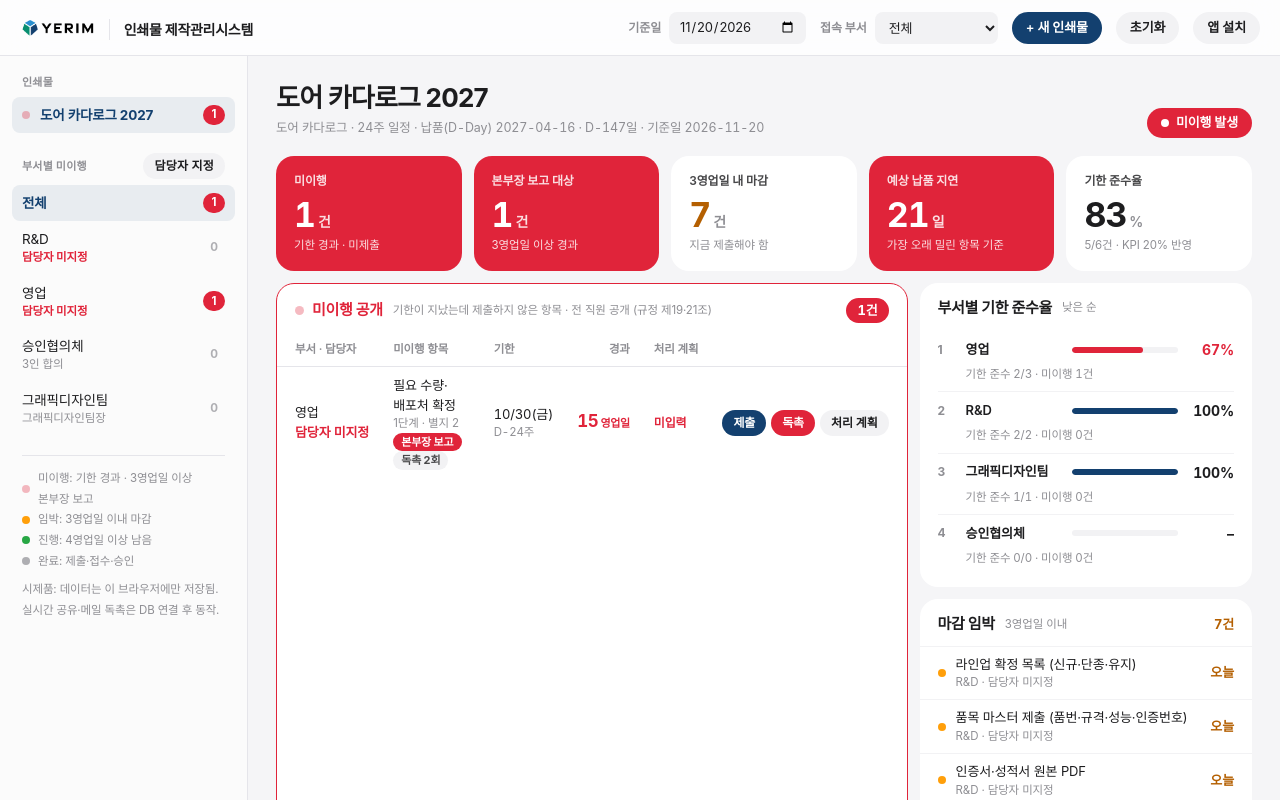
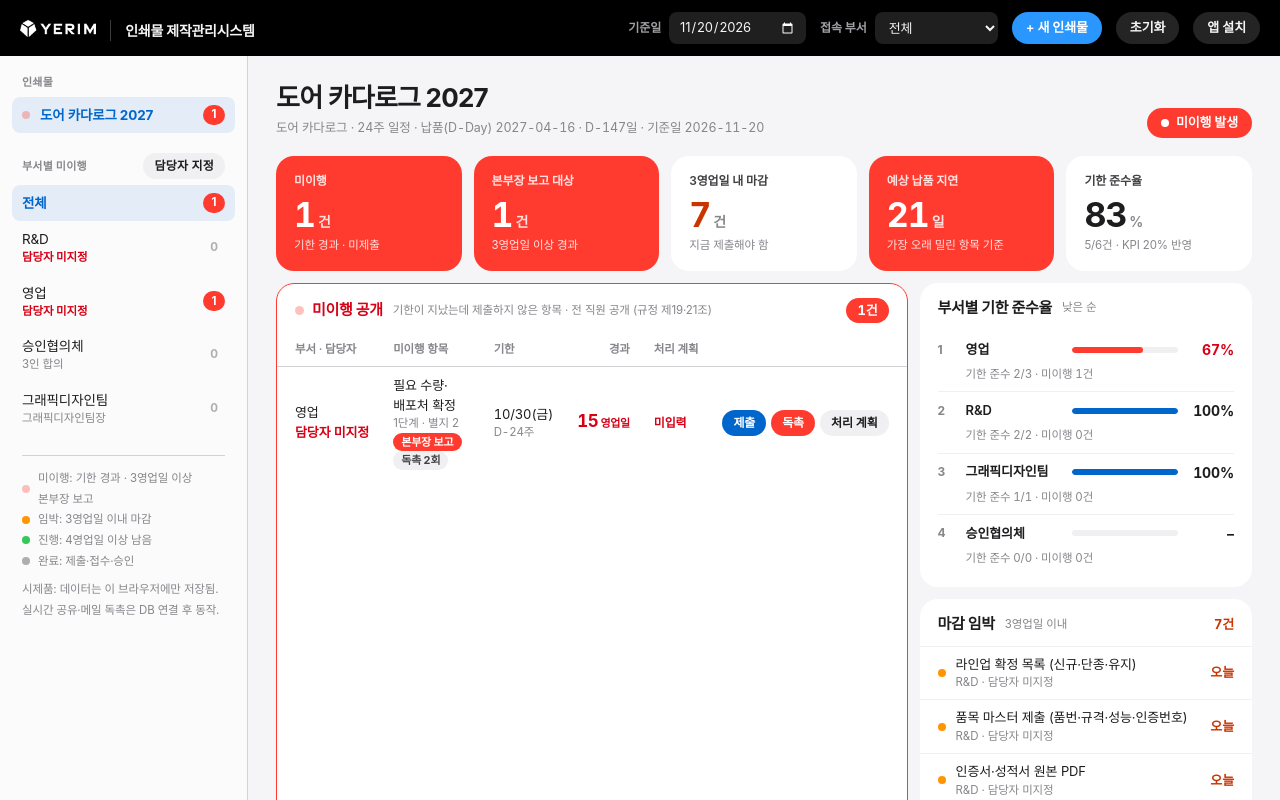
Before and after one commit to yerimkimisa-alt/print-status, a plain HTML site: page index.html in a window 1280 px wide. Drawn offline with Linux system fonts and the light colour scheme; a web font is replaced by a local one.

Commit message:
상단 바를 검정으로, 색을 Apple 웹·시스템 팔레트로 변경
- 강조색 Action Blue(#0066cc), 상태색 Apple 시스템 빨강·주황·초록
- 작은 빨간 글씨는 진한 빨강(#d70015)으로 대비 확보
- 검정 바용 흰색 로고 추가

Co-Authored-By: Claude Opus 5.5 <noreply@anthropic.com>

```diff
--- a/index.html
+++ b/index.html
@@ -11,14 +11,15 @@
 <link rel="stylesheet" href="https://cdn.jsdelivr.net/gh/orioncactus/pretendard@v1.3.9/dist/web/variable/pretendardvariable-dynamic-subset.min.css">
 <style>
 /* Apple 디자인 규칙(단일 강조색·그림자 없음·hairline·pill/8/18 모서리)을 업무 프로그램 밀도로 적용.
-   강조색은 예림 네이비 하나. 빨강·노랑은 미이행·임박을 알리는 상태색. 글꼴 Pretendard. */
+   글꼴 Pretendard. 상단 바는 Apple 글로벌 내비처럼 검정. */
+/* 색: Apple 웹·시스템 팔레트. 강조색은 Action Blue 하나, 상태색은 Apple 시스템 색(빨강·주황·초록). */
 :root{
-  --primary:#13406f; --primary-tint:rgba(19,64,111,.08); --primary-focus:#0071e3;
-  --ink:#1d1d1f; --ink-2:#48484a; --muted:#8e8e93; --hairline:#e5e5ea; --soft:#f2f2f4;
-  --canvas:#fff; --parch:#f5f5f7;
-  --red:#e0243a; --red-bg:#fff1f2; --red-line:#ffd0d5;
-  --yellow:#b45f00; --yellow-dot:#ff9f0a; --yellow-bg:#fff6e5;
-  --green:#28a745; --done:#aeaeb2;
+  --primary:#0066cc; --primary-tint:rgba(0,102,204,.09); --primary-focus:#0071e3; --primary-on-dark:#2997ff;
+  --ink:#1d1d1f; --ink-2:#424245; --muted:#86868b; --hairline:#d2d2d7; --soft:#f0f0f2;
+  --canvas:#fff; --parch:#f5f5f7; --nav:#000; --tile:#1d1d1f;
+  --red:#ff3b30; --red-ink:#d70015; --red-bg:#fff2f1; --red-line:#ffc9c5;
+  --yellow:#c93400; --yellow-dot:#ff9500; --yellow-bg:#fff4e5;
+  --green:#34c759; --green-ink:#248a3d; --done:#aeaeb2;
   --font:"Pretendard Variable",Pretendard,-apple-system,BlinkMacSystemFont,system-ui,"Apple SD Gothic Neo",sans-serif;
 }
 *{box-sizing:border-box}
@@ -31,11 +32,16 @@ button{cursor:pointer;background:none;border:0;padding:0}
 
 .app{display:grid;grid-template-rows:56px minmax(0,1fr);height:100vh}
 /* toolbar */
-.tb{display:flex;align-items:center;gap:14px;padding:0 20px;background:rgba(255,255,255,.78);-webkit-backdrop-filter:saturate(180%) blur(20px);backdrop-filter:saturate(180%) blur(20px);border-bottom:1px solid var(--hairline);position:relative;z-index:5}
-.tb img{height:19px;display:block}
-.tb .app-name{font-weight:600;font-size:14px;color:var(--ink);padding-left:14px;border-left:1px solid var(--hairline);letter-spacing:-.02em;position:relative;top:2px}
+.tb{display:flex;align-items:center;gap:14px;padding:0 20px;background:var(--nav);color:#f5f5f7;position:relative;z-index:5;color-scheme:dark}
+.tb img{height:17px;display:block}
+.tb .app-name{font-weight:600;font-size:14px;color:#f5f5f7;padding-left:14px;border-left:1px solid rgba(255,255,255,.24);letter-spacing:-.02em;position:relative;top:2px}
 .tb .sp{flex:1}
 .field{display:flex;align-items:center;gap:8px;font-size:12px;color:var(--muted);font-weight:600}
+.tb .field{color:#a1a1a6}
+.tb .field input,.tb .field select{background:rgba(255,255,255,.12);color:#f5f5f7}
+.tb .field select option{color:var(--ink);background:#fff}
+.tb .btn.sec{background:rgba(255,255,255,.14);color:#f5f5f7}
+.tb .btn.pri{background:var(--primary-on-dark)}
 .field input,.field select{height:32px;padding:0 10px;border:0;border-radius:8px;background:var(--soft);font-size:13px;font-weight:400;color:var(--ink)}
 .btn{display:inline-flex;align-items:center;justify-content:center;gap:6px;height:32px;padding:0 14px;border-radius:9999px;font-size:13px;font-weight:600;white-space:nowrap;transition:transform .1s}
 .btn.pri{background:var(--primary);color:#fff}
@@ -57,7 +63,7 @@ button{cursor:pointer;background:none;border:0;padding:0}
 .nav .cnt{font-size:11.5px;font-weight:700;min-width:22px;height:20px;padding:0 7px;border-radius:9999px;display:inline-flex;align-items:center;justify-content:center}
 .cnt.red{background:var(--red);color:#fff} .cnt.zero{color:var(--done)}
 .nav .who{display:block;font-size:11.5px;color:var(--muted);font-weight:400}
-.nav .who.unset{color:var(--red);font-weight:600}
+.nav .who.unset{color:var(--red-ink);font-weight:600}
 .side .foot{margin:20px 10px 0;font-size:11.5px;color:var(--muted);line-height:1.8;border-top:1px solid var(--hairline);padding-top:12px}
 .legend span{display:flex;align-items:center;gap:8px}
 
@@ -68,7 +74,7 @@ button{cursor:pointer;background:none;border:0;padding:0}
 .ph .meta{margin-top:6px;color:var(--muted);font-size:12.5px}
 .badge{display:inline-flex;align-items:center;gap:7px;height:30px;padding:0 14px;border-radius:9999px;font-size:13px;font-weight:700}
 .badge.red{background:var(--red);color:#fff} .badge.yellow{background:var(--yellow-bg);color:var(--yellow)}
-.badge.green{background:#e9f7ee;color:var(--green)} .badge.blue{background:var(--soft);color:var(--ink-2)}
+.badge.green{background:#e8f8ec;color:var(--green-ink)} .badge.blue{background:var(--soft);color:var(--ink-2)}
 
 .kpis{display:grid;grid-template-columns:repeat(5,minmax(0,1fr));gap:12px;margin:0 28px}
 .kpi{padding:16px 18px;background:var(--canvas);border-radius:18px}
@@ -89,7 +95,7 @@ button{cursor:pointer;background:none;border:0;padding:0}
 .panel>header .sp{flex:1}
 .panel>header b{font-size:13px}
 .panel.shame{border:1.5px solid var(--red)} /* outline 은 sticky 표 머리글에 가려져 끊김 → border 로 그림 */
-.panel.shame>header h2{color:var(--red);display:flex;align-items:center;gap:8px}
+.panel.shame>header h2{color:var(--red-ink);display:flex;align-items:center;gap:8px}
 .panel.shame>header h2::before{content:"";width:9px;height:9px;border-radius:50%;background:var(--red);animation:blink 1.1s infinite}
 .panel.shame>header b{background:var(--red);color:#fff;border-radius:9999px;padding:3px 11px}
 .empty{padding:18px;color:var(--muted);font-size:12.5px}
@@ -107,13 +113,13 @@ th:first-child,td:first-child{padding-left:18px} th:last-child,td:last-child{pad
 .dot.red{background:var(--red);animation:blink 1.1s infinite} .dot.yellow{background:var(--yellow-dot)}
 .dot.green{background:var(--green)} .dot.blue{background:var(--done)}
 @keyframes blink{50%{opacity:.25}} @media (prefers-reduced-motion:reduce){.dot.red,.panel.shame>header h2::before{animation:none}}
-.over{font-size:17px;font-weight:700;line-height:1;color:var(--red);letter-spacing:-.02em} .over small{font-size:11px;font-weight:600;margin-left:2px}
+.over{font-size:17px;font-weight:700;line-height:1;color:var(--red-ink);letter-spacing:-.02em} .over small{font-size:11px;font-weight:600;margin-left:2px}
 .tag{display:inline-block;font-size:11px;font-weight:700;padding:1px 8px;border-radius:9999px;white-space:nowrap}
 .tag.esc{background:var(--red);color:#fff} .tag.nudge{background:var(--soft);color:var(--ink-2)}
 .tag.ret{background:var(--yellow-bg);color:var(--yellow)}
-.who{font-weight:600} .who.unset{color:var(--red)}
+.who{font-weight:600} .who.unset{color:var(--red-ink)}
 .sub{font-size:11.5px;color:var(--muted)}
-.plan{font-size:12px;color:var(--ink-2)} .plan.none{color:var(--red);font-weight:700}
+.plan{font-size:12px;color:var(--ink-2)} .plan.none{color:var(--red-ink);font-weight:700}
 .acts{display:flex;gap:5px;justify-content:flex-end}
 tr.st-red td{background:var(--red-bg)} tr.st-yellow td{background:var(--yellow-bg)}
 tr.st-blue td{color:var(--done)} tr.st-blue .who{color:var(--done)}
@@ -129,7 +135,7 @@ tr.st-blue td{color:var(--done)} tr.st-blue .who{color:var(--done)}
 .bar{height:6px;border-radius:9999px;background:var(--soft);overflow:hidden}
 .bar i{display:block;height:100%;background:var(--primary);border-radius:9999px} .bar i.low{background:var(--red)}
 .rank .pct{text-align:right;font-weight:700;font-size:14px}
-.rank .pct.low{color:var(--red)}
+.rank .pct.low{color:var(--red-ink)}
 .rank .meta{grid-column:2/-1;font-size:11.5px;color:var(--muted);margin-top:-4px}
 
 .soon{list-style:none;margin:0;padding:0 0 6px}
@@ -167,7 +173,7 @@ dialog .row{display:flex;justify-content:flex-end;gap:8px;margin-top:4px}
 <body>
 <div class="app">
   <div class="tb">
-    <img src="assets/yerim-logo.png" alt="YERIM">
+    <img src="assets/yerim-logo-white.png" alt="YERIM">
     <span class="app-name">인쇄물 제작관리시스템</span>
     <span class="sp"></span>
     <label class="field">기준일 <input type="date" id="today"></label>
```
Also changed, not shown: assets/yerim-logo-white.png (added).
